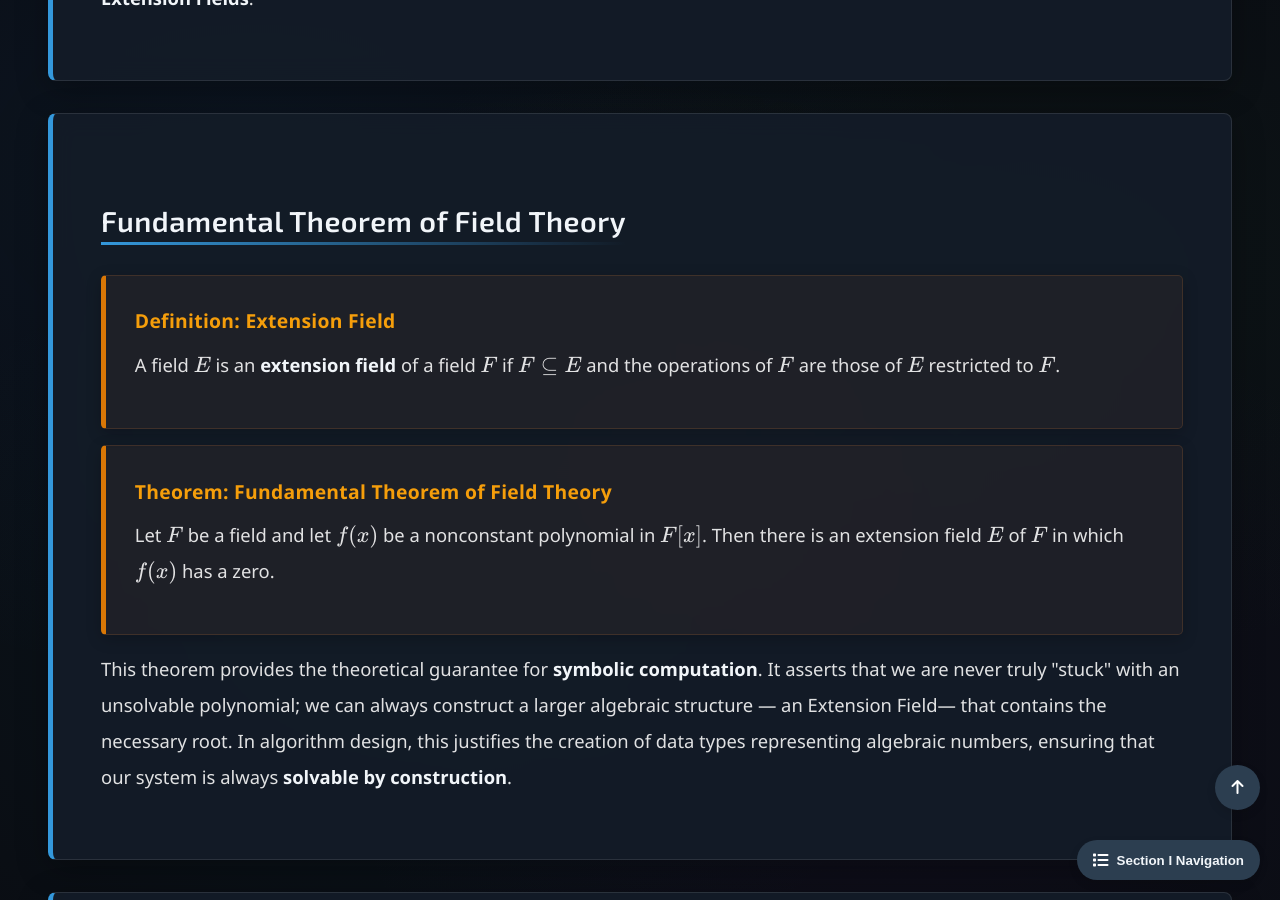
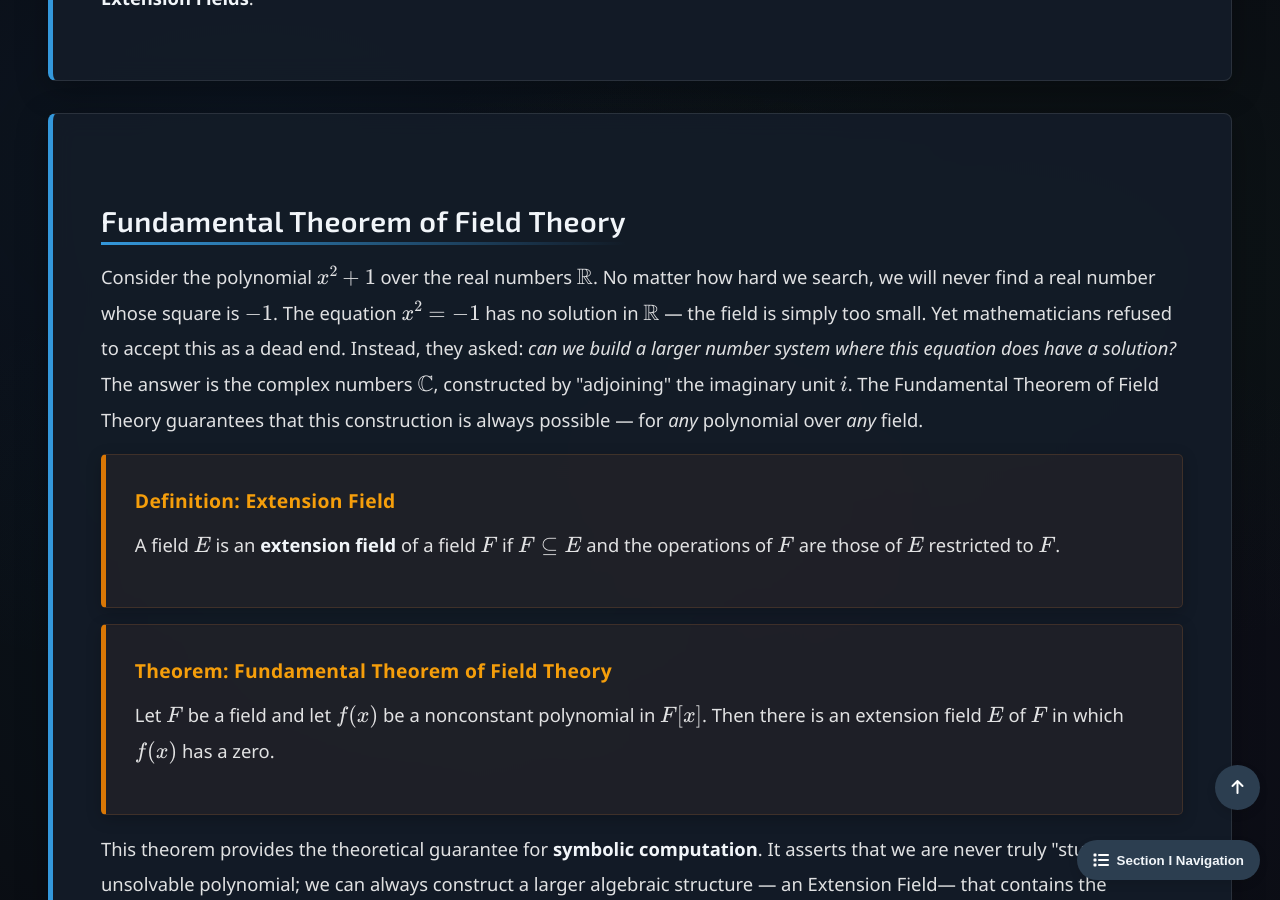
Before and after one commit to Yusukey01/yusukey01.github.io, a Jekyll site: the page built from Mathematics/Linear_algebra/extension_field.html, in a window 1280 px wide and 900 px high, scrolled down 1273 px. Built offline with Jekyll 4.4.1, drawn with Linux system fonts in a browser that asks for light colours.

Commit message:
added texts

```diff
--- a/Mathematics/Linear_algebra/extension_field.html
+++ b/Mathematics/Linear_algebra/extension_field.html
@@ -57,7 +57,13 @@ uses_python: false
                 <h2>Fundamental Theorem of Field Theory</h2>
 
                 <p>
-                    <!-- Some motivation sentences here-->
+                    Consider the polynomial \(x^2 + 1\) over the real numbers \(\mathbb{R}\). No matter how hard we search,
+                    we will never find a real number whose square is \(-1\). The equation \(x^2 = -1\) has no solution in
+                    \(\mathbb{R}\) — the field is simply too small. Yet mathematicians refused to accept this as a dead end.
+                    Instead, they asked: <em>can we build a larger number system where this equation does have a solution?</em>
+                    The answer is the complex numbers \(\mathbb{C}\), constructed by "adjoining" the imaginary unit \(i\).
+                    The Fundamental Theorem of Field Theory guarantees that this construction is always possible — for
+                    <em>any</em> polynomial over <em>any</em> field.
                 </p>
 
                 <div class="theorem">
```
